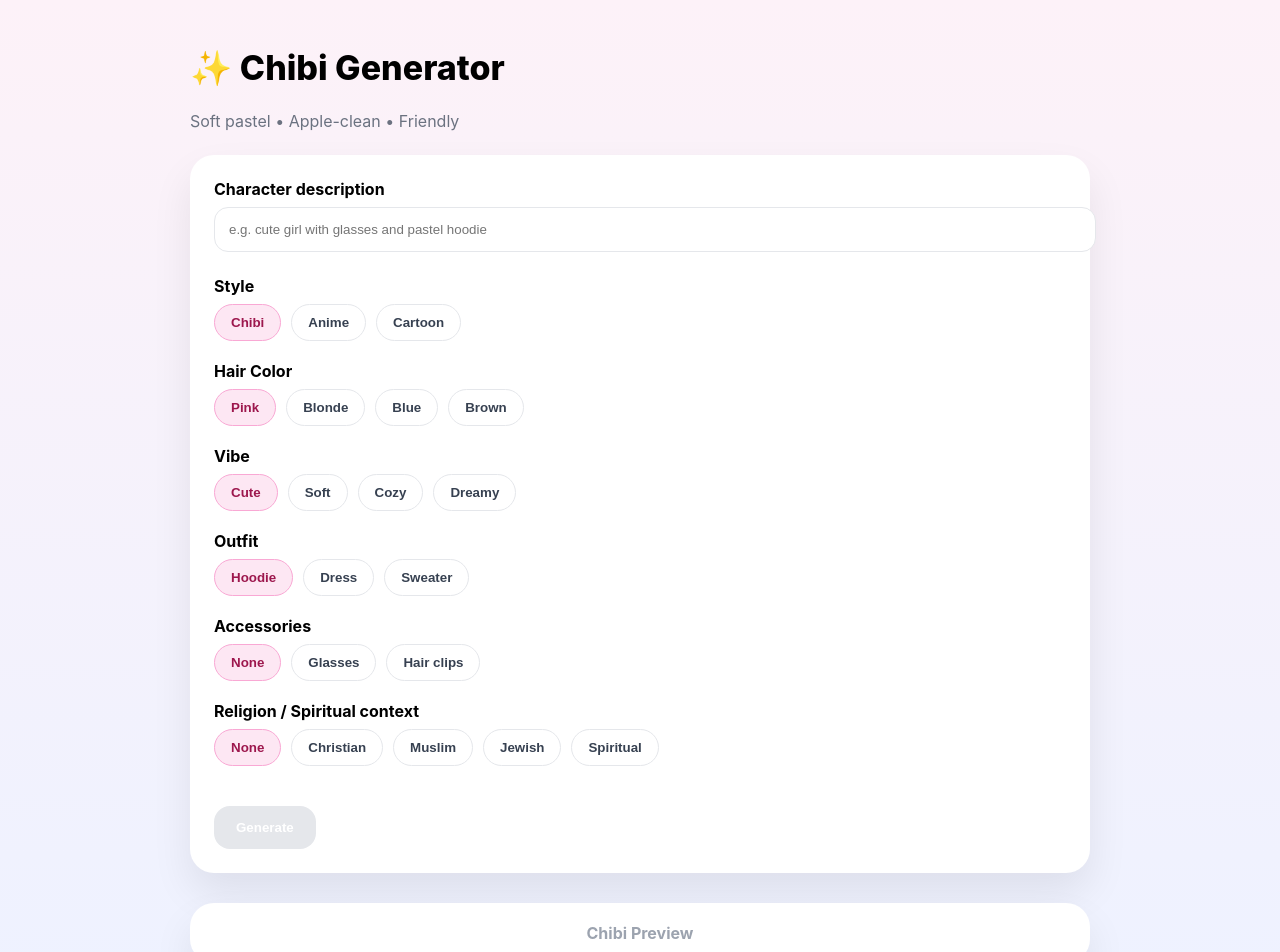
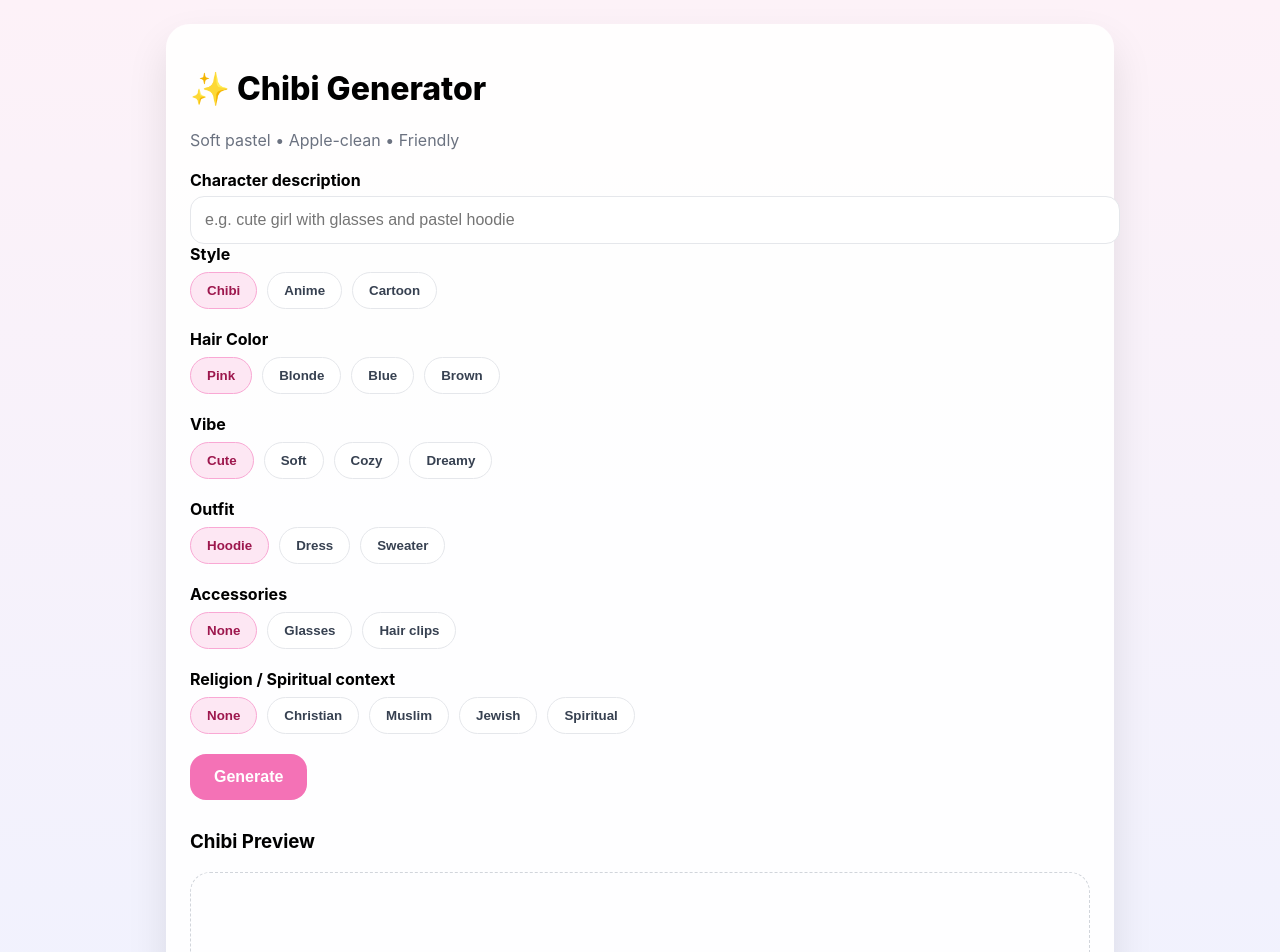
Before and after one commit to elianydigitalwonder-bot/System-prompt-engine-, a Next.js app: page / in a window 1280 px wide. Shown: the top 952 px of the page. Built offline with nearby package versions, Linux system fonts and the light colour scheme.

Commit message:
fix: reset page and enable generate flow

```diff
--- a/app/page.js
+++ b/app/page.js
@@ -8,25 +8,23 @@ function ButtonGroup({ label, value, onChange, options }) {
       <div style={{ fontWeight: 700, marginBottom: 8 }}>{label}</div>
       <div style={{ display: "flex", gap: 10, flexWrap: "wrap" }}>
         {options.map((opt) => {
-          const active = value === opt.value;
+          const active = value === opt;
           return (
             <button
-              key={opt.value}
+              key={opt}
               type="button"
-              onClick={() => onChange(opt.value)}
+              onClick={() => onChange(opt)}
               style={{
                 padding: "10px 16px",
                 borderRadius: 999,
-                border: active
-                  ? "1px solid #f9a8d4"
-                  : "1px solid #e5e7eb",
+                border: active ? "1px solid #f9a8d4" : "1px solid #e5e7eb",
                 background: active ? "#fde7f3" : "#fff",
                 color: active ? "#9d174d" : "#374151",
                 fontWeight: 700,
                 cursor: "pointer",
               }}
             >
-              {opt.label}
+              {opt}
             </button>
           );
         })}
@@ -37,55 +35,85 @@ function ButtonGroup({ label, value, onChange, options }) {
 
 export default function Home() {
   const [prompt, setPrompt] = useState("");
-  const [style, setStyle] = useState("chibi");
-  const [hair, setHair] = useState("pink");
-  const [vibe, setVibe] = useState("cute");
-  const [outfit, setOutfit] = useState("hoodie");
-  const [accessories, setAccessories] = useState("none");
-  const [religion, setReligion] = useState("none");
+  const [style, setStyle] = useState("Chibi");
+  const [hair, setHair] = useState("Pink");
+  const [vibe, setVibe] = useState("Cute");
+  const [outfit, setOutfit] = useState("Hoodie");
+  const [accessories, setAccessories] = useState("None");
+  const [religion, setReligion] = useState("None");
 
   const [loading, setLoading] = useState(false);
   const [imageUrl, setImageUrl] = useState("");
+  const [error, setError] = useState("");
 
   async function handleGenerate() {
     setLoading(true);
+    setError("");
     setImageUrl("");
 
-    // Placeholder image for now
-    setTimeout(() => {
-      setImageUrl(
-        "https://placehold.co/600x600/png?text=Chibi+Preview"
-      );
+    const masterPrompt = `
+${style} chibi character.
+${prompt}
+Hair: ${hair}
+Outfit: ${outfit}
+Vibe: ${vibe}
+Accessories: ${accessories}
+Religion / spiritual context: ${religion}
+Pastel colors, soft shading, cute proportions.
+    `.trim();
+
+    try {
+      const res = await fetch("/api/generate", {
+        method: "POST",
+        headers: { "Content-Type": "application/json" },
+        body: JSON.stringify({ prompt: masterPrompt }),
+      });
+
+      const data = await res.json();
+
+      if (!res.ok) {
+        throw new Error(data.error || "Generation failed");
+      }
+
+      setImageUrl(data.imageUrl);
+    } catch (err) {
+      setError(err.message);
+    } finally {
       setLoading(false);
-    }, 800);
+    }
   }
 
   return (
     <main
       style={{
         minHeight: "100vh",
-        background: "linear-gradient(180deg,#fdf2f8,#eef2ff)",
+        background: "linear-gradient(180deg, #fdf2f8, #eef2ff)",
         padding: 24,
         fontFamily:
-          '-apple-system,BlinkMacSystemFont,"SF Pro Text",system-ui',
+          '-apple-system, BlinkMacSystemFont, "SF Pro Text", system-ui',
       }}
     >
-      <div style={{ maxWidth: 900, margin: "0 auto" }}>
-        <h1 style={{ fontSize: 34, fontWeight: 800 }}>✨ Chibi Generator</h1>
+      <div
+        style={{
+          maxWidth: 900,
+          margin: "0 auto",
+          background: "rgba(255,255,255,0.9)",
+          borderRadius: 24,
+          padding: 24,
+          boxShadow: "0 20px 40px rgba(0,0,0,0.1)",
+        }}
+      >
+        <h1 style={{ fontSize: 32, fontWeight: 800 }}>
+          ✨ Chibi Generator
+        </h1>
         <p style={{ color: "#6b7280" }}>
           Soft pastel • Apple-clean • Friendly
         </p>
 
-        <div
-          style={{
-            background: "#fff",
-            borderRadius: 24,
-            padding: 24,
-            marginTop: 24,
-            boxShadow: "0 20px 40px rgba(0,0,0,0.08)",
-          }}
-        >
-          <label style={{ fontWeight: 700 }}>Character description</label>
+        <div style={{ marginTop: 20 }}>
+          <div style={{ fontWeight: 700, marginBottom: 6 }}>
+            Character description
+          </div>
           <input
             value={prompt}
             onChange={(e) => setPrompt(e.target.value)}
@@ -93,125 +121,103 @@ export default function Home() {
             style={{
               width: "100%",
               padding: 14,
-              marginTop: 8,
-              marginBottom: 24,
               borderRadius: 14,
               border: "1px solid #e5e7eb",
+              fontSize: 16,
             }}
           />
+        </div>
 
         <ButtonGroup
           label="Style"
           value={style}
           onChange={setStyle}
-            options={[
-              { label: "Chibi", value: "chibi" },
-              { label: "Anime", value: "anime" },
-              { label: "Cartoon", value: "cartoon" },
-            ]}
+          options={["Chibi", "Anime", "Cartoon"]}
         />
 
         <ButtonGroup
           label="Hair Color"
           value={hair}
           onChange={setHair}
-            options={[
-              { label: "Pink", value: "pink" },
-              { label: "Blonde", value: "blonde" },
-              { label: "Blue", value: "blue" },
-              { label: "Brown", value: "brown" },
-            ]}
+          options={["Pink", "Blonde", "Blue", "Brown"]}
         />
 
         <ButtonGroup
           label="Vibe"
           value={vibe}
           onChange={setVibe}
-            options={[
-              { label: "Cute", value: "cute" },
-              { label: "Soft", value: "soft" },
-              { label: "Cozy", value: "cozy" },
-              { label: "Dreamy", value: "dreamy" },
-            ]}
+          options={["Cute", "Soft", "Cozy", "Dreamy"]}
         />
 
         <ButtonGroup
           label="Outfit"
           value={outfit}
           onChange={setOutfit}
-            options={[
-              { label: "Hoodie", value: "hoodie" },
-              { label: "Dress", value: "dress" },
-              { label: "Sweater", value: "sweater" },
-            ]}
+          options={["Hoodie", "Dress", "Sweater"]}
         />
 
         <ButtonGroup
           label="Accessories"
           value={accessories}
           onChange={setAccessories}
-            options={[
-              { label: "None", value: "none" },
-              { label: "Glasses", value: "glasses" },
-              { label: "Hair clips", value: "clips" },
-            ]}
+          options={["None", "Glasses", "Hair clips"]}
         />
 
         <ButtonGroup
           label="Religion / Spiritual context"
           value={religion}
           onChange={setReligion}
-            options={[
-              { label: "None", value: "none" },
-              { label: "Christian", value: "christian" },
-              { label: "Muslim", value: "muslim" },
-              { label: "Jewish", value: "jewish" },
-              { label: "Spiritual", value: "spiritual" },
-            ]}
+          options={["None", "Christian", "Muslim", "Jewish", "Spiritual"]}
         />
 
+        <div style={{ marginTop: 20, display: "flex", gap: 12 }}>
           <button
             onClick={handleGenerate}
-            disabled={loading || !prompt}
+            disabled={loading}
             style={{
-              marginTop: 20,
-              padding: "14px 22px",
+              padding: "14px 24px",
               borderRadius: 16,
               border: "none",
-              background: loading || !prompt ? "#e5e7eb" : "#f472b6",
+              background: loading ? "#e5e7eb" : "#f472b6",
               color: "#fff",
               fontWeight: 800,
-              cursor:
-                loading || !prompt ? "not-allowed" : "pointer",
+              fontSize: 16,
+              cursor: loading ? "not-allowed" : "pointer",
             }}
           >
             {loading ? "Generating…" : "Generate"}
           </button>
         </div>
 
-        <div
-          style={{
-            marginTop: 30,
-            background: "#fff",
-            borderRadius: 24,
-            padding: 20,
-            boxShadow: "0 20px 40px rgba(0,0,0,0.08)",
-            textAlign: "center",
-          }}
-        >
+        {error && (
+          <p style={{ color: "red", marginTop: 16 }}>{error}</p>
+        )}
+
+        <div style={{ marginTop: 30 }}>
+          <h3>Chibi Preview</h3>
           {imageUrl ? (
             <img
               src={imageUrl}
               alt="Chibi preview"
               style={{
-                width: "100%",
-                maxWidth: 500,
+                maxWidth: "100%",
                 borderRadius: 20,
+                border: "1px solid #e5e7eb",
               }}
             />
           ) : (
-            <div style={{ color: "#9ca3af", fontWeight: 700 }}>
-              Chibi Preview
+            <div
+              style={{
+                height: 300,
+                borderRadius: 20,
+                border: "1px dashed #d1d5db",
+                display: "flex",
+                alignItems: "center",
+                justifyContent: "center",
+                color: "#9ca3af",
+              }}
+            >
+              No image yet
             </div>
           )}
         </div>
```
Lines whose indentation alone changed are shown as unchanged.
